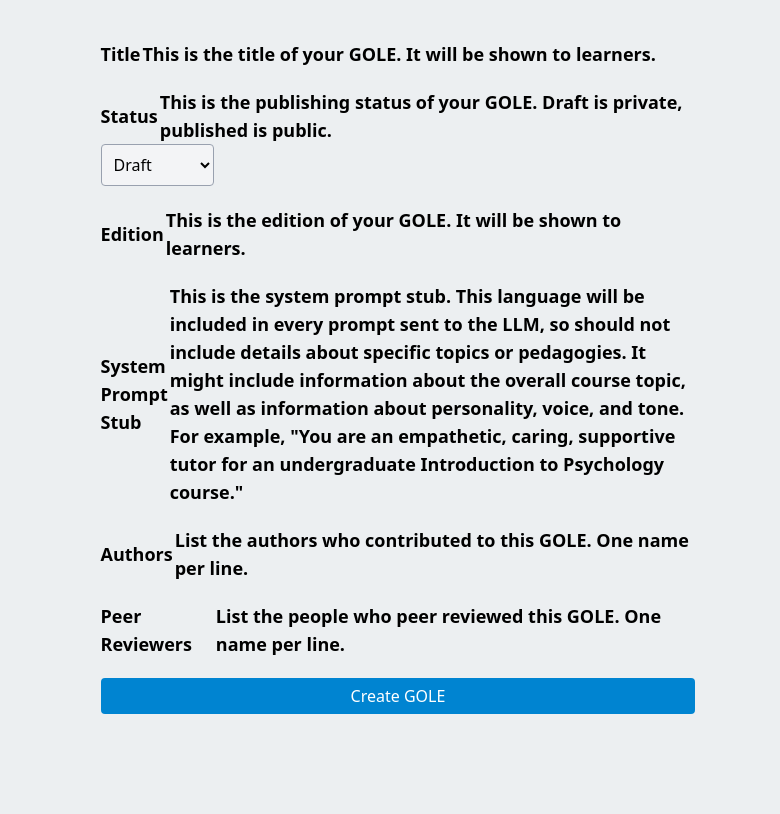
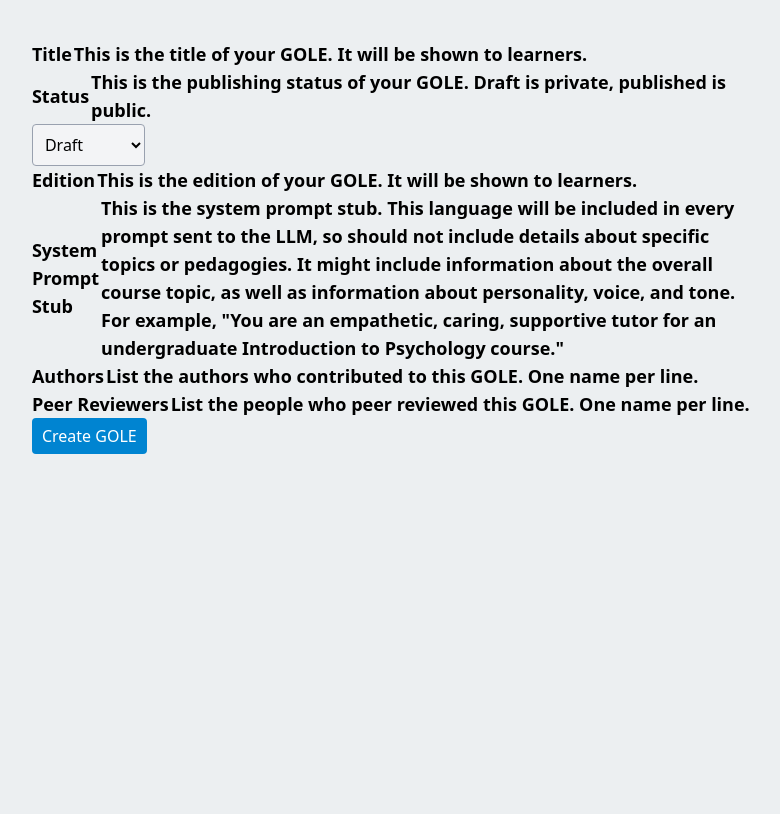
Before and after one commit to kalendar/gentext_studio, a Python web app: template src/treebeard/templates/authoring/form/textbook.jinja in a window 1280 px wide. Shown: the whole page, without its empty margins (242-1022 px from the left). After the commit the page ends 454 px from the top, so only its background shows below. Run offline with Jinja, Linux system fonts and the light colour scheme; the template is opened without the code that fills it, so the values that code supplies are empty; some libraries are stand-ins or nearby versions.

Commit message:
Add dev router, small styling changes, import/export on dev.
- Chat objects now require passing a GUID and no longer flush automatically.
- Dev env var toggle to enable dev routes.
- Import/export textbooks in dev route.
- Minor css class adjustments.

```diff
--- a/src/treebeard/__init__.py
+++ b/src/treebeard/__init__.py
@@ -6,7 +6,7 @@
 from starlette.middleware.sessions import SessionMiddleware
 
 from treebeard.middleware import AuthMiddleware
-from treebeard.routers import auth, import_, user
+from treebeard.routers import auth, dev, import_, user
 from treebeard.routers.authoring import activity, textbook, topic
 from treebeard.routers.interaction import chat, explore
 from treebeard.settings import SETTINGS
@@ -46,6 +46,9 @@
     app.include_router(auth.router)
     app.include_router(user.router)
 
+if SETTINGS.development_mode:
+    app.include_router(dev.router)
+
 
 @app.get("/")
 async def root(request: Request):
--- a/src/treebeard/database/chat.py
+++ b/src/treebeard/database/chat.py
@@ -51,9 +51,7 @@
 class Chat(MappedAsDataclass, Base):
     __tablename__ = "chat"
 
-    guid: Mapped[uuid.UUID] = mapped_column(
-        init=False, primary_key=True, insert_default=uuid.uuid4
-    )
+    guid: Mapped[uuid.UUID] = mapped_column(primary_key=True, insert_default=uuid.uuid4)
 
     start_time: Mapped[datetime.datetime]
 
--- a/src/treebeard/routers/interaction/chat.py
+++ b/src/treebeard/routers/interaction/chat.py
@@ -75,6 +75,7 @@
 """
 
         chat = Chat(
+            guid=uuid.uuid4(),
             textbook_guid=textbook_guid,
             topic_guid=topic_guid,
             activity_guid=activity_guid,
@@ -102,7 +103,6 @@
 
     write_session.add(chat)
     write_session.add(current_user)
-    write_session.flush([chat])
 
     return templates.TemplateResponse(
         request=request,
--- a/src/treebeard/settings.py
+++ b/src/treebeard/settings.py
@@ -10,11 +10,13 @@
     sqlite_database_path: Path = Field()
 
     root_path: Path = Path(__file__).parent.resolve()
+    session_key: str | None = Field(min_length=20, default=None)
+
+    development_mode: bool = Field(default=False)
+
     groq_api_key: str
     groq_model: str
     groq_max_tokens_per_user: int = Field(default=50_000)
-
-    session_key: str | None = Field(min_length=20, default=None)
 
     google_oauth: bool = Field(default=False)
     google_client_id: str | None = Field(default=None)
--- a/src/treebeard/static/css/main.css
+++ b/src/treebeard/static/css/main.css
@@ -242,9 +242,6 @@
   .mt-2 {
     margin-top: calc(var(--spacing) * 2);
   }
-  .mt-4 {
-    margin-top: calc(var(--spacing) * 4);
-  }
   .mt-5 {
     margin-top: calc(var(--spacing) * 5);
   }
@@ -253,9 +250,6 @@
   }
   .mb-5 {
     margin-bottom: calc(var(--spacing) * 5);
-  }
-  .mb-20 {
-    margin-bottom: calc(var(--spacing) * 20);
   }
   .ml-5 {
     margin-left: calc(var(--spacing) * 5);
@@ -325,9 +319,6 @@
   }
   .w-\[40ch\] {
     width: 40ch;
-  }
-  .w-\[65ch\] {
-    width: 65ch;
   }
   .w-\[80\%\] {
     width: 80%;
@@ -612,9 +603,6 @@
   }
   .opacity-50 {
     opacity: 50%;
-  }
-  .filter {
-    filter: var(--tw-blur,) var(--tw-brightness,) var(--tw-contrast,) var(--tw-grayscale,) var(--tw-hue-rotate,) var(--tw-invert,) var(--tw-saturate,) var(--tw-sepia,) var(--tw-drop-shadow,);
   }
   .transition {
     transition-property: color, background-color, border-color, outline-color, text-decoration-color, fill, stroke, --tw-gradient-from, --tw-gradient-via, --tw-gradient-to, opacity, box-shadow, transform, translate, scale, rotate, filter, -webkit-backdrop-filter, backdrop-filter;
@@ -903,59 +891,6 @@
   syntax: "*";
   inherits: false;
 }
-@property --tw-blur {
-  syntax: "*";
-  inherits: false;
-}
-@property --tw-brightness {
-  syntax: "*";
-  inherits: false;
-}
-@property --tw-contrast {
-  syntax: "*";
-  inherits: false;
-}
-@property --tw-grayscale {
-  syntax: "*";
-  inherits: false;
-}
-@property --tw-hue-rotate {
-  syntax: "*";
-  inherits: false;
-}
-@property --tw-invert {
-  syntax: "*";
-  inherits: false;
-}
-@property --tw-opacity {
-  syntax: "*";
-  inherits: false;
-}
-@property --tw-saturate {
-  syntax: "*";
-  inherits: false;
-}
-@property --tw-sepia {
-  syntax: "*";
-  inherits: false;
-}
-@property --tw-drop-shadow {
-  syntax: "*";
-  inherits: false;
-}
-@property --tw-drop-shadow-color {
-  syntax: "*";
-  inherits: false;
-}
-@property --tw-drop-shadow-alpha {
-  syntax: "<percentage>";
-  inherits: false;
-  initial-value: 100%;
-}
-@property --tw-drop-shadow-size {
-  syntax: "*";
-  inherits: false;
-}
 @property --tw-duration {
   syntax: "*";
   inherits: false;
@@ -1044,19 +979,6 @@
       --tw-space-y-reverse: 0;
       --tw-border-style: solid;
       --tw-font-weight: initial;
-      --tw-blur: initial;
-      --tw-brightness: initial;
-      --tw-contrast: initial;
-      --tw-grayscale: initial;
-      --tw-hue-rotate: initial;
-      --tw-invert: initial;
-      --tw-opacity: initial;
-      --tw-saturate: initial;
-      --tw-sepia: initial;
-      --tw-drop-shadow: initial;
-      --tw-drop-shadow-color: initial;
-      --tw-drop-shadow-alpha: 100%;
-      --tw-drop-shadow-size: initial;
       --tw-duration: initial;
       --tw-shadow: 0 0 #0000;
       --tw-shadow-color: initial;
--- a/src/treebeard/templates/authoring/form/textbook.jinja
+++ b/src/treebeard/templates/authoring/form/textbook.jinja
@@ -5,12 +5,8 @@
 {% endblock %}
 
 {% block body %}
-  <div class="mt-10 mb-20 w-full">
-    <form
-      action=""
-      hx-post="{{ hx_post }}"
-      hx-ext="json-enc"
-      class="mx-auto flex w-[65ch] flex-col gap-5">
+  <div class="central-content">
+    <form action="" hx-post="{{ hx_post }}" hx-ext="json-enc">
       <div>
         <label for="title" class="flex items-center gap-0.5 text-lg font-bold"
           >Title
@@ -84,8 +80,7 @@
         <label for="authors" class="flex items-center gap-0.5 text-lg font-bold"
           >Authors
           <Tooltip>
-            List the authors who contributed to this GOLE. One
-            name per line.
+            List the authors who contributed to this GOLE. One name per line.
           </Tooltip>
         </label>
         <form.TextArea
@@ -103,8 +98,7 @@
           class="flex items-center gap-0.5 text-lg font-bold"
           >Peer Reviewers
           <Tooltip>
-            List the people who peer reviewed this GOLE. One name
-            per line.
+            List the people who peer reviewed this GOLE. One name per line.
           </Tooltip>
         </label>
 
--- a/src/treebeard/templates/authoring/get/textbook.jinja
+++ b/src/treebeard/templates/authoring/get/textbook.jinja
@@ -5,7 +5,7 @@
 {% endblock %}
 
 {% block body %}
-  <div class="mx-auto my-5 mb-20 flex w-[65ch] flex-col gap-5">
+  <div class="central-content">
     <div class="flex flex-wrap justify-between">
       <h1>{{ textbook.title }}</h1>
       <AButton
--- /dev/null
+++ b/src/treebeard/templates/components/Submit.jinja
@@ -0,0 +1,6 @@
+{# def text="Submit" #}
+
+<input
+  type="submit"
+  value="{{ text }}"
+  class="cursor-pointer rounded border-2 border-sky-600 bg-sky-600 px-2 py-1 text-white transition duration-100 hover:bg-sky-500" />
--- a/src/treebeard/templates/interaction/details/chat.jinja
+++ b/src/treebeard/templates/interaction/details/chat.jinja
@@ -3,7 +3,7 @@
 {% block title %}Conversation History{% endblock %}
 
 {% block body %}
-  <div class="mx-auto mt-4 mb-5 grid w-[80ch] grid-cols-1 gap-2">
+  <div class="central-content">
     <div class="flex w-full items-center justify-between">
       <h1>Conversation History</h1>
     </div>
--- a/src/treebeard/templates/interaction/details/textbook.jinja
+++ b/src/treebeard/templates/interaction/details/textbook.jinja
@@ -3,7 +3,7 @@
 {% block title %}GOLE Details{% endblock %}
 
 {% block body %}
-  <div class="mx-auto mt-4 mb-5 grid w-[80ch] grid-cols-1 gap-2">
+  <div class="central-content">
     <div class="flex w-full items-center justify-between">
       <h1>{{ textbook.title }}</h1>
       <p>
@@ -19,7 +19,7 @@
     <h2>Reviewers</h2>
     <div>{{ textbook.reviewers }}</div>
     <h2>Topics</h2>
-    <div>
+    <div>~
       {% for topic in textbook.topics|sort(attribute="name") %}
         <p>{{ topic.name }}</p>
         <p class="ml-5">By: {{ topic.authors }}</p>
```
Also changed, not shown: src/treebeard/routers/dev.py (added, +60 -0 lines), src/treebeard/templates/authoring/form/activity.jinja (+2 -6 lines), src/treebeard/templates/authoring/form/topic.jinja (+2 -6 lines), src/treebeard/templates/dev/import_export_textbook.jinja (added, +41 -0 lines).
